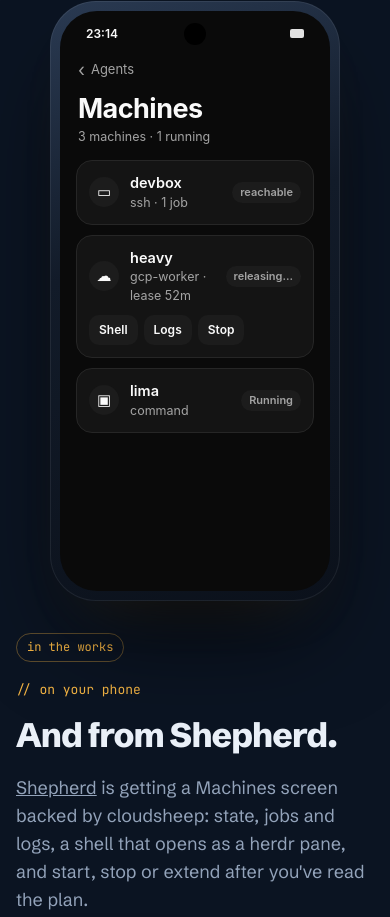
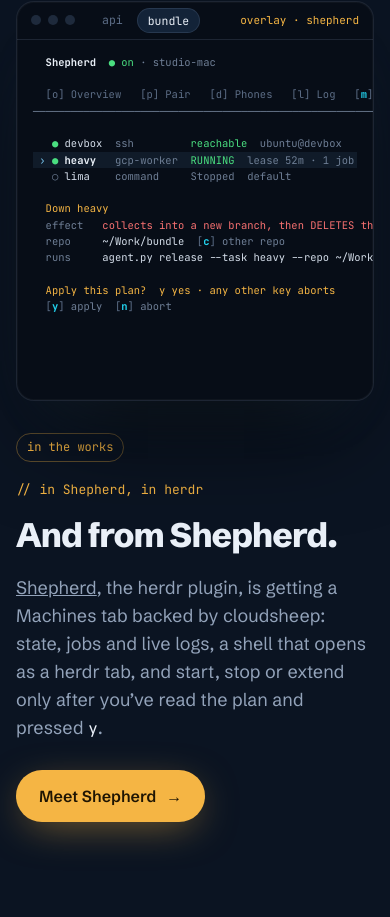
Before and after one commit to zenodea/cloudsheep, a plain HTML site: page docs/index.html in a window 390 px wide. Shown: the part 6314-7231 px from the top of the page. Drawn offline with Linux system fonts and the light colour scheme; animation ran at ten frames a second.

Commit message:
Show Shepherd's Machines tab as a herdr window instead of a phone on the landing page

```diff
--- a/docs/index.html
+++ b/docs/index.html
@@ -29,13 +29,6 @@
   --working: #60A5FA;
   --red: #F87171;
   --cyan: #22D3EE;
-  --p-bg: #0A0A0A;
-  --p-surface: #141414;
-  --p-raised: #1C1C1C;
-  --p-border: #262626;
-  --p-text: #FAFAFA;
-  --p-muted: #A3A3A3;
-  --p-subtle: #6B6B6B;
   --sans: "Schibsted Grotesk", ui-sans-serif, system-ui, sans-serif;
   --mono: "JetBrains Mono", ui-monospace, SFMono-Regular, Menlo, monospace;
   --ease: cubic-bezier(.2, .8, .2, 1);
@@ -190,44 +183,13 @@
 .popup .o.sel b { color: #fff; }
 .popup .o.hide { display: none; }
 
-/* ---------- phone (Shepherd) ---------- */
-.phone-slot { display: flex; justify-content: center; }
-.phone { --w: 320px; --h: 640px; width: var(--w); height: var(--h); flex: none; border-radius: 46px; padding: 10px; position: relative; background: linear-gradient(160deg, #2A3A52, #121B29 40%, #0B111B); box-shadow: 0 0 0 1px rgba(255,255,255,.07) inset, 0 50px 100px -30px rgba(0,0,0,.8), 0 30px 60px -40px rgba(245,181,68,.25); }
-.phone .screen { width: 100%; height: 100%; border-radius: 37px; overflow: hidden; position: relative; background: var(--p-bg); color: var(--p-text); font-size: 14px; line-height: 1.35; font-family: -apple-system, "Roboto", "Schibsted Grotesk", system-ui, sans-serif; }
-.phone .notch { position: absolute; top: 12px; left: 50%; width: 22px; height: 22px; margin-left: -11px; border-radius: 50%; background: #000; z-index: 5; }
-.statusbar { height: 40px; display: flex; justify-content: space-between; align-items: center; padding: 6px 26px 0; font-size: 12px; font-weight: 600; }
-.statusbar i { display: inline-block; width: 14px; height: 9px; border-radius: 2px; background: currentColor; opacity: .9; }
-.ph-top { padding: 10px 18px 0; }
-.ph-top small { color: var(--p-muted); font-size: 13px; display: inline-flex; gap: 6px; align-items: center; }
-.ph-top small::before { content: "‹"; font-size: 18px; line-height: 1; }
-.ph-top h3 { margin: 10px 0 2px; font-size: 27px; letter-spacing: -.02em; font-weight: 700; }
-.ph-top p { margin: 0; color: var(--p-muted); font-size: 12.5px; }
-.mlist { padding: 14px 16px; display: grid; gap: 10px; }
-.mrow { background: var(--p-surface); border: 1px solid var(--p-border); border-radius: 16px; padding: 12px; transition: opacity .4s; }
-.mrow .hd { display: flex; align-items: center; gap: 11px; }
-.mrow .ic { width: 30px; height: 30px; border-radius: 50%; background: var(--p-raised); display: grid; place-items: center; font-size: 15px; flex: none; }
-.mrow .t { flex: 1; min-width: 0; }
-.mrow .t b { display: block; font-weight: 600; font-size: 14.5px; }
-.mrow .t span { font-size: 12.5px; color: var(--p-muted); }
-.pill { font-size: 11px; font-weight: 600; padding: 3px 8px; border-radius: 999px; background: var(--p-raised); color: var(--p-muted); transition: background .3s, color .3s; }
-.pill.run { background: rgba(34,197,94,.14); color: #4ADE80; }
-.pill.gone { background: rgba(248,113,113,.14); color: #FCA5A5; }
-.mrow .acts { display: flex; gap: 6px; margin-top: 10px; }
-.mrow .acts span { font-size: 12px; font-weight: 600; padding: 7px 10px; border-radius: 10px; background: var(--p-raised); transition: transform .15s, background .2s; }
-.mrow .acts span.tap { transform: scale(.94); background: #2a2a2a; }
-.sheet { position: absolute; left: 0; right: 0; bottom: 0; z-index: 8; background: #161616; border-top: 1px solid var(--p-border); border-radius: 24px 24px 0 0; padding: 10px 18px 22px; transform: translateY(105%); transition: transform .55s var(--ease); }
-.sheet.on { transform: none; }
-.sheet::before { content: ""; display: block; width: 38px; height: 4px; border-radius: 4px; background: #3a3a3a; margin: 0 auto 14px; }
-.sheet h5 { margin: 0 0 6px; font-size: 17px; }
-.sheet .eff { margin: 0 0 10px; font-size: 13px; color: #FCA5A5; font-weight: 600; }
-.sheet code { display: block; font-family: var(--mono); font-size: 10.5px; color: var(--p-muted); background: #0E0E0E; border-radius: 8px; padding: 8px; margin-bottom: 14px; overflow-wrap: anywhere; }
-.sheet .btns { display: grid; grid-template-columns: 1fr 1fr; gap: 8px; }
-.sheet .btns span { text-align: center; font-weight: 600; font-size: 13.5px; padding: 11px; border-radius: 12px; background: var(--p-raised); transition: transform .15s; }
-.sheet .btns span.d { background: #7F1D1D; color: #FEE2E2; }
-.sheet .btns span.tap { transform: scale(.95); }
-.finger { position: absolute; z-index: 20; width: 34px; height: 34px; margin: -17px 0 0 -17px; border-radius: 50%; background: rgba(255,255,255,.35); border: 2px solid rgba(255,255,255,.75); box-shadow: 0 6px 18px rgba(0,0,0,.4); opacity: 0; pointer-events: none; transition: left .9s var(--ease), top .9s var(--ease), opacity .3s, transform .15s; }
-.finger.on { opacity: 1; }
-.finger.tap { transform: scale(.75); }
+/* ---------- Shepherd window (herdr overlay) ---------- */
+.sw-slot { min-width: 0; }
+.sw .win-bar .ov { margin-left: auto; color: var(--amber); font-size: 11px; white-space: nowrap; }
+.sw pre { margin: 0; padding: 14px 16px 16px; min-height: 360px; white-space: pre; overflow-x: auto; font: inherit; }
+.sw .k { color: var(--subtle); } .sw .k b { color: var(--cyan); font-weight: 700; }
+.sw .tab { color: var(--subtle); } .sw .tab.on { color: var(--ink); font-weight: 700; text-decoration: underline; text-underline-offset: 3px; }
+.sw .sel { background: rgba(124,203,245,.08); display: inline-block; min-width: 100%; }
 .soon { display: inline-flex; gap: 8px; align-items: center; font-family: var(--mono); font-size: 12px; color: var(--amber); border: 1px solid rgba(245,181,68,.35); border-radius: 999px; padding: 4px 10px; margin: 0 0 18px; }
 .shep .kicker { color: var(--amber); }
 .shep .btn.primary { background: var(--amber); color: #1F1503; box-shadow: 0 10px 40px -10px rgba(245,181,68,.55); }
@@ -294,7 +256,7 @@
   #peek { width: 80vw; }
   footer { padding-bottom: 50vw; }
 }
-@media (max-width: 400px) { .phone { --w: 290px; --h: 600px; } .win { font-size: 10.5px; } }
+@media (max-width: 400px) { .win { font-size: 10.5px; } }
 @media (prefers-reduced-motion: reduce) {
   *, *::before, *::after { animation-duration: .001ms !important; animation-iteration-count: 1 !important; transition-duration: .001ms !important; }
   .rv .w > span, .fade { transform: none; opacity: 1; }
@@ -462,33 +424,18 @@
 <!-- ============ SHEPHERD ============ -->
 <section class="block shep" id="shepherd">
   <div class="wrap split">
-    <div class="phone-slot fade">
-      <div class="phone" id="phone">
-        <div class="screen">
-          <div class="notch"></div>
-          <div class="statusbar"><span>23:14</span><i></i></div>
-          <div class="ph-top"><small>Agents</small><h3>Machines</h3><p id="phSum">3 machines · 1 running</p></div>
-          <div class="mlist">
-            <div class="mrow"><div class="hd"><span class="ic">▭</span><span class="t"><b>devbox</b><span>ssh · 1 job</span></span><span class="pill">reachable</span></div></div>
-            <div class="mrow" id="mHeavy"><div class="hd"><span class="ic">☁</span><span class="t"><b>heavy</b><span id="mHeavyS">gcp-worker · lease 52m</span></span><span class="pill run" id="mHeavyP">RUNNING</span></div><div class="acts" id="mActs"><span>Shell</span><span>Logs</span><span id="mStop">Stop</span></div></div>
-            <div class="mrow"><div class="hd"><span class="ic">▣</span><span class="t"><b>lima</b><span>command</span></span><span class="pill">Running</span></div></div>
-          </div>
-          <div class="sheet" id="sheet">
-            <h5>Stop heavy?</h5>
-            <p class="eff">collects into a new branch, then DELETES the VM</p>
-            <code>agent.py release --task heavy --repo ~/Work/bundle</code>
-            <div class="btns"><span>Cancel</span><span class="d" id="sDo">Stop VM</span></div>
-          </div>
-          <div class="finger" id="finger"></div>
-        </div>
+    <div class="sw-slot fade">
+      <div class="win sw">
+        <div class="win-bar"><i></i><i></i><i></i><div class="win-tabs"><span>api</span><span class="on">bundle</span></div><span class="ov">overlay · shepherd</span></div>
+        <pre id="sw" aria-label="Shepherd's herdr window on the Machines tab"></pre>
       </div>
     </div>
     <div>
       <p class="soon">in the works</p>
-      <p class="kicker">// on your phone</p>
+      <p class="kicker">// in Shepherd, in herdr</p>
       <h2 class="rv">And from Shepherd.</h2>
       <div class="body fade">
-        <p><a href="https://dea.dev/shepherd/">Shepherd</a> is getting a Machines screen backed by cloudsheep: state, jobs and logs, a shell that opens as a herdr pane, and start, stop or extend after you've read the plan.</p>
+        <p><a href="https://dea.dev/shepherd/">Shepherd</a>, the herdr plugin, is getting a Machines tab backed by cloudsheep: state, jobs and live logs, a shell that opens as a herdr tab, and start, stop or extend only after you&rsquo;ve read the plan and pressed <code>y</code>.</p>
       </div>
       <div class="cta fade" style="margin-top:28px"><a class="btn primary" href="https://dea.dev/shepherd/">Meet Shepherd <span class="arrow">→</span></a></div>
     </div>
@@ -949,33 +896,50 @@
   }
 }
 
-/* ---------- Shepherd phone ---------- */
-const phone = $("#phone"), phVis = whenVisible(phone, null, .4), finger = $("#finger");
-async function tapOn(el) {
-  const scr = $("#phone .screen").getBoundingClientRect(), r = el.getBoundingClientRect();
-  finger.style.transition = "none"; finger.style.left = `${scr.width * .7}px`; finger.style.top = `${scr.height + 30}px`; finger.offsetWidth; finger.style.transition = "";
-  finger.classList.add("on");
-  finger.style.left = `${r.left - scr.left + r.width / 2}px`; finger.style.top = `${r.top - scr.top + r.height / 2}px`;
-  await sleep(950);
-  finger.classList.add("tap"); el.classList.add("tap");
-  await sleep(180);
-  finger.classList.remove("tap"); el.classList.remove("tap");
-  await sleep(250); finger.classList.remove("on");
+/* ---------- Shepherd's herdr window, Machines tab ---------- */
+const sw = $("#sw"), swVis = whenVisible(sw, null, .4);
+const K = (k) => `<span class="k">[<b>${k}</b>]</span>`;
+const padE = (t, n) => t + " ".repeat(Math.max(0, n - t.length));
+function swDraw(st) {
+  const tabs = [["o", "Overview"], ["p", "Pair"], ["d", "Phones"], ["l", "Log"], ["m", "Machines"]]
+    .map(([k, l]) => k === "m" ? `${K(k)} <span class="tab on">${l}</span>` : `<span class="tab">[${k}] ${l}</span>`).join("   ");
+  const rows = st.rows.map((r, i) => {
+    const line = `${i === st.sel ? '<span class="c-p"> › </span>' : "   "}${r.dot} ${i === st.sel ? `<span class="c-b">${padE(r.name, 8)}</span>` : padE(r.name, 8)}<span class="c-d">${padE(r.prov, 12)}</span>${r.state}<span class="c-d">${r.note}</span>`;
+    return i === st.sel ? `<span class="sel">${line}</span>` : line;
+  });
+  const hints = st.hints.map(([k, w]) => `${K(k)} <span class="c-d">${w}</span>`).join("  ");
+  sw.innerHTML = [
+    `  <span class="c-b">Shepherd</span>  <span class="c-g">● on</span><span class="c-d"> · studio-mac</span>`, "",
+    "  " + tabs, `<span class="c-d">${"─".repeat(76)}</span>`, "",
+    ...rows, "", ...st.body, "",
+    st.msg || "", "  " + hints,
+  ].join("\n");
 }
-async function phoneLoop() {
+const baseRows = () => [
+  { dot: '<span class="c-g">●</span>', name: "devbox", prov: "ssh", state: '<span class="c-g">reachable</span>', note: "  ubuntu@devbox" },
+  { dot: '<span class="c-g">●</span>', name: "heavy", prov: "gcp-worker", state: '<span class="c-g">RUNNING</span>', note: "  lease 52m · 1 job" },
+  { dot: '<span class="c-d">○</span>', name: "lima", prov: "command", state: '<span class="c-d">Stopped</span>', note: "  default" },
+];
+const listHints = [["↑↓", "select"], ["⏎", "open"], ["t", "shell"], ["u", "up"], ["x", "down"], ["e", "extend"], ["q", "close"]];
+async function swLoop() {
   for (;;) {
-    $("#sheet").classList.remove("on");
-    $("#mHeavyP").className = "pill run"; $("#mHeavyP").textContent = "RUNNING"; $("#mHeavyS").textContent = "gcp-worker · lease 52m"; $("#mActs").style.display = ""; $("#phSum").textContent = "3 machines · 1 running";
-    await waitFor(phVis); await sleep(1600);
-    await tapOn($("#mStop"));
-    $("#sheet").classList.add("on");
-    await sleep(1800);
-    await tapOn($("#sDo"));
-    $("#sheet").classList.remove("on");
-    $("#mHeavyP").className = "pill"; $("#mHeavyP").textContent = "releasing…";
-    await sleep(1800);
-    $("#mHeavyP").className = "pill gone"; $("#mHeavyP").textContent = "deleted"; $("#mHeavyS").textContent = "collected · codex/worker/heavy-3f2a"; $("#mActs").style.display = "none"; $("#phSum").textContent = "3 machines · 0 running";
-    await sleep(5000);
+    const st = { rows: baseRows(), sel: 0, body: [], msg: "", hints: listHints };
+    swDraw(st);
+    await waitFor(swVis); await sleep(1400);
+    st.sel = 1; swDraw(st); await sleep(900);
+    st.body = [`  <span class="c-d">jobs</span>  build <span class="c-g">running</span><span class="c-d"> · started 41m ago</span>`]; swDraw(st); await sleep(1300);
+    st.msg = `  <span class="c-d">x: asking cloudsheep for the plan…</span>`; swDraw(st); await sleep(900);
+    st.body = [
+      `  <span class="c-a">Down heavy</span>`,
+      `  <span class="c-d">effect</span>   <span class="c-r">collects into a new branch, then DELETES the VM</span>`,
+      `  <span class="c-d">repo</span>     ~/Work/bundle  ${K("c")} <span class="c-d">other repo</span>`,
+      `  <span class="c-d">runs</span>     agent.py release --task heavy --repo ~/Work/bundle`,
+    ];
+    st.msg = `  <span class="c-a">Apply this plan?  y yes · any other key aborts</span>`; st.hints = [["y", "apply"], ["n", "abort"]]; swDraw(st); await sleep(2600);
+    st.msg = `  <span class="c-a">Releasing heavy…</span>`; st.hints = listHints; swDraw(st); await sleep(1500);
+    st.rows[1] = { dot: '<span class="c-d">○</span>', name: "heavy", prov: "gcp-worker", state: '<span class="c-d">released</span>', note: "  collected" };
+    st.body = [`  <span class="c-d">branch</span>   codex/worker/heavy-3f2a1c8`];
+    st.msg = `  <span class="c-g">heavy: collected into codex/worker/heavy-3f2a1c8 and deleted ✓</span>`; swDraw(st); await sleep(5200);
   }
 }
 
@@ -1020,7 +984,7 @@
 /* ---------- go ---------- */
 startRun(0, true);
 requestAnimationFrame((t) => { lastTick = t; tick(t); });
-sessLoop(); planLoop(); herdrLoop(); phoneLoop();
+sessLoop(); planLoop(); herdrLoop(); swLoop();
 })();
 </script>
 </body>
```
